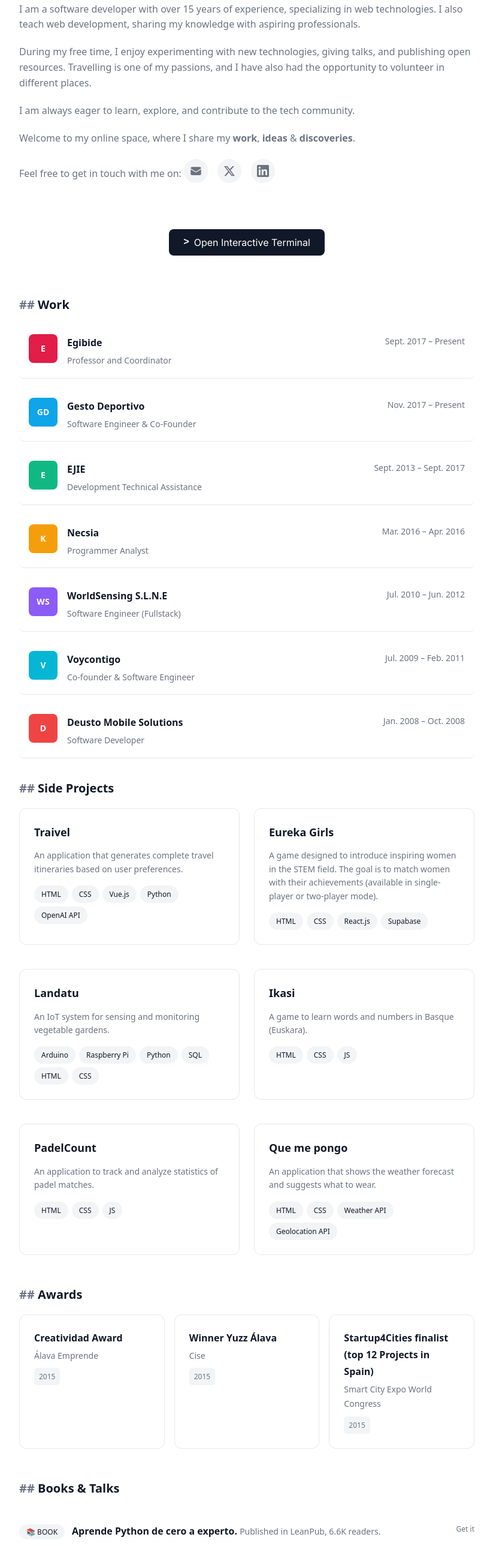
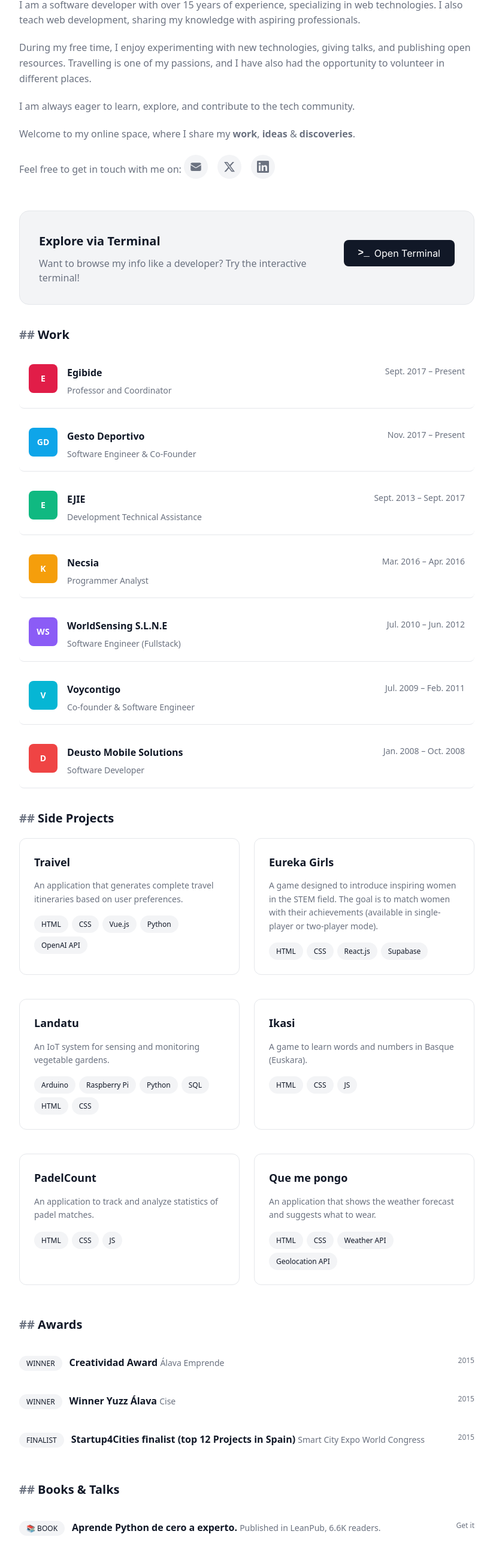
Before and after one commit to jvadillo/jonvadillo, a plain HTML site: page index.html in a window 1280 px wide. Shown: the part 220-2797 px from the top of the page at 60% size, without its empty margins (228-1051 px from the left). Drawn offline with Linux system fonts and the light colour scheme; a web font is replaced by a local one.

Commit message:
Minor changes

```diff
--- a/index.html
+++ b/index.html
@@ -132,11 +132,17 @@
 
     <!-- Interactive Terminal -->
     <div class="terminal-section">
+      <div class="terminal-intro">
+        <h2 class="terminal-title">Explore via Terminal</h2>
+        <p class="terminal-subtitle">Want to browse my info like a developer? Try the interactive terminal!</p>
+      </div>
       <button id="toggle-terminal" class="terminal-toggle-btn">
-        <span class="terminal-icon">></span>
-        Open Interactive Terminal
+        <span class="terminal-icon">>_</span>
+        <span>Open Terminal</span>
       </button>
 
+
+    </div>
 <div id="terminal" class="terminal hidden">
         <div class="terminal-bar">
           <span class="dot red"></span>
@@ -152,8 +158,6 @@
           </div>
         </div>
       </div>
-    </div>
-
     <!-- <h2>Technologies I work with</h2>
     <div class="badges">
       <span>JavaScript</span><span>HTML</span><span>CSS</span><span>Python</span><span>PHP</span><span>SQL</span><span>Docker</span><span>Git</span><span>NodeJS</span>
@@ -297,28 +301,23 @@
     </div>
 
     <h2>Awards</h2>
-    <div class="awards-grid">
     <div class="award-entry">
       <div class="award-content">
-          <h3>Creatividad Award</h3>
-          <p>Álava Emprende</p>
-          <span class="award-year">2015</span>
+        <h3><span class="award-badge">WINNER</span>Creatividad Award <span>Álava Emprende</span></h3>
       </div>
+      <div class="award-date">2015</div>
     </div>
     <div class="award-entry">
       <div class="award-content">
-          <h3>Winner Yuzz Álava</h3>
-          <p>Cise</p>
-          <span class="award-year">2015</span>
+        <h3><span class="award-badge">WINNER</span>Winner Yuzz Álava <span>Cise</span></h3>
       </div>
+      <div class="award-date">2015</div>
     </div>
     <div class="award-entry">
       <div class="award-content">
-          <h3>Startup4Cities finalist (top 12 Projects in Spain)</h3>
-          <p>Smart City Expo World Congress</p>
-          <span class="award-year">2015</span>
+        <h3><span class="award-badge">FINALIST</span>Startup4Cities finalist (top 12 Projects in Spain) <span>Smart City Expo World Congress</span></h3>
       </div>
-      </div>
+      <div class="award-date">2015</div>
     </div>
 
     <h2 id="talks">Books & Talks</h2>
--- a/styles.css
+++ b/styles.css
@@ -191,7 +191,7 @@
 }
 
 h1 {
-  font-size: 2.25rem;
+  font-size: 2rem;
   font-weight: 700;
   margin-bottom: 2rem;
   margin-top: 2rem;
@@ -330,11 +330,23 @@
 
 .award-entry {
   background: var(--bg);
-  border: 1px solid var(--border);
-  padding: 1.5rem;
-  border-radius: 0.75rem;
-  margin-bottom: 1rem;
-  display: block;
+  border: none;
+  /* border-bottom: 1px solid var(--border); */
+  padding: 1rem 0;
+  border-radius: 0;
+  margin-bottom: 0;
+  display: flex;
+  justify-content: space-between;
+  align-items: flex-start;
+  gap: 1rem;
+}
+
+.award-entry:last-child {
+  border-bottom: none;
+}
+
+.award-content {
+  flex: 1;
 }
 
 .award-content h3 {
@@ -344,27 +356,27 @@
   color: var(--text);
 }
 
-.award-content p {
-  margin: 0;
+.award-content p, .award-content span {
   color: var(--gray);
   font-size: 0.875rem;
+  font-weight: 500;
+  margin: 0 0 0.25rem 0;
 }
 
-.award-year {
+.award-content .award-badge {
+  background: var(--light-gray);
+  color: var(--text);
+  padding: 0.25rem 0.75rem;
+  border-radius: 1rem;
+  font-size: 0.75rem;
+  font-weight: 500;
+  margin-right: 0.75rem;
+}
+
+.award-date {
   color: var(--gray);
   font-size: 0.75rem;
-  font-weight: 500;
-  background: var(--light-gray);
-  padding: 0.25rem 0.5rem;
-  border-radius: 0.375rem;
-  margin-top: 0.5rem;
-  display: inline-block;
-}
-
-.awards-grid {
-  display: grid;
-  grid-template-columns: repeat(auto-fit, minmax(220px, 1fr));
-  gap: 1rem;
+  white-space: nowrap;
 }
 
 .grid {
@@ -555,8 +567,8 @@
 .talk-entry {
   background: var(--bg);
   border: none;
-  border-bottom: 1px solid var(--border);
-  padding: 1.5rem 0;
+  /* border-bottom: 1px solid var(--border); */
+  padding: 1rem 0;
   border-radius: 0;
   margin-bottom: 0;
   display: flex;
@@ -627,7 +639,7 @@
 }
 
 .intro-section {
-  margin-bottom: 3rem;
+  margin-bottom: 1rem;
 }
 
 .intro-text {
@@ -674,15 +686,44 @@
 /* Terminal Styles */
 .terminal-section {
   margin: 3rem 0;
-  text-align: center;
+  padding: 2rem;
+  background: var(--light-gray);
+  border-radius: 1rem;
+  border: 1px solid var(--border);
+  display: flex;
+  justify-content: space-between;
+  align-items: center;
+  gap: 2rem;
+}
+
+.terminal-intro {
+  flex: 1;
+}
+
+.terminal-title {
+  font-size: 1.25rem;
+  font-weight: 700;
+  margin: 0 0 0.5rem 0;
+  color: var(--text);
+}
+
+.terminal-title::before {
+  display: none;
+}
+
+.terminal-subtitle {
+  font-size: 1rem;
+  color: var(--gray);
+  margin: 0;
+  line-height: 1.5;
 }
 
 .terminal-toggle-btn {
   display: inline-flex;
   align-items: center;
   gap: 0.5rem;
-  padding: 0.75rem 1.5rem;
-  font-size: 1rem;
+  padding: 0.75rem 1.25rem;
+  font-size: 0.875rem;
   background: var(--text);
   color: var(--bg);
   border: none;
@@ -691,10 +732,24 @@
   font-family: 'Inter', system-ui, -apple-system, BlinkMacSystemFont, 'Segoe UI', Roboto, sans-serif;
   font-weight: 500;
   transition: all 0.2s ease;
-  margin-bottom: 1rem;
+  white-space: nowrap;
+  flex-shrink: 0;
 }
 
 .terminal-toggle-btn:hover {
-  transform: translateY(-2px);
-  box-shadow: 0 4px 8px rgba(0, 0, 0, 0.1);
+  transform: translateY(-1px);
+  box-shadow: 0 4px 12px rgba(0, 0, 0, 0.15);
 }
+
+.terminal-icon {
+  font-family: 'Courier New', monospace;
+  font-weight: bold;
+}
+
+.terminal-arrow {
+  transition: transform 0.2s ease;
+}
+
+.terminal-toggle-btn:hover .terminal-arrow {
+  transform: translateX(2px);
+}
--- a/terminal.css
+++ b/terminal.css
@@ -1,7 +1,6 @@
 /* Terminal Styles */
 .terminal-section {
-  margin: 3rem 0;
-  text-align: center;
+  margin: 1.5rem 0;
 }
 
 .terminal-toggle-btn {
```
Also changed, not shown: 1 other file. Lines whose indentation alone changed are shown as unchanged.
